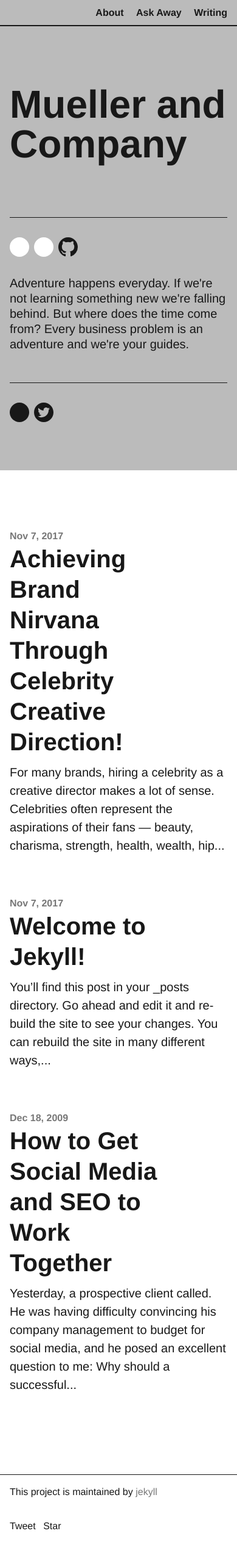
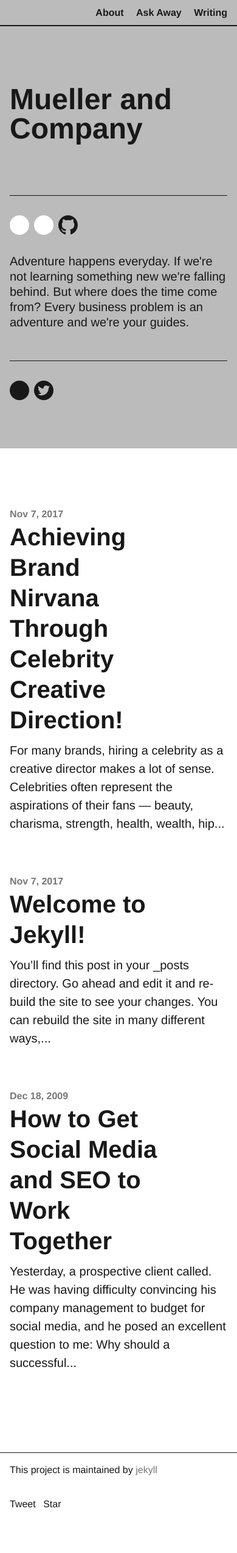
Before and after one commit to Andrewmueller/AM_swiss, a Jekyll site: the page built from index.md, in a window 390 px wide. Shown: the whole page at 61% size. Built offline with Jekyll 4.4.1, drawn with Linux system fonts in a browser that asks for light colours; comment, search, counter and statistics services are not loaded; after the commit the page ends 2510 px from its top, so only the background shows below that.

Commit message:
change mobile $hO font size

```diff
--- a/_sass/_variables.scss
+++ b/_sass/_variables.scss
@@ -6,7 +6,8 @@ $prose-font-size: 20px;
 
 
 // Type scale
-$h0-mobile: 64px;
+//h0-mobile originally 64px
+$h0-mobile: 48px;
 $h0-desktop: 128px;
 
 $h1-size: 40px !default;
```
